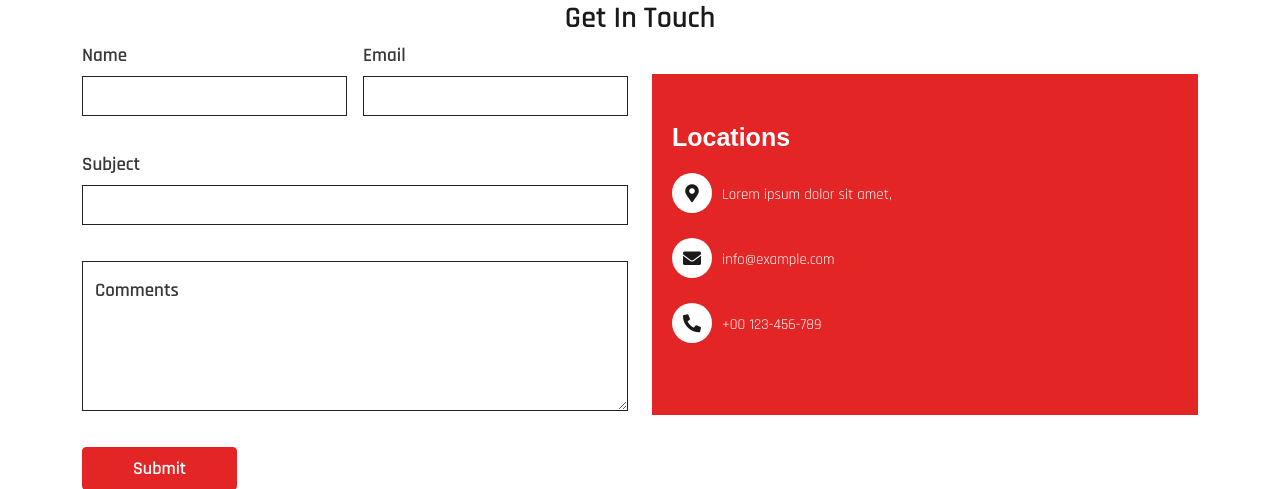
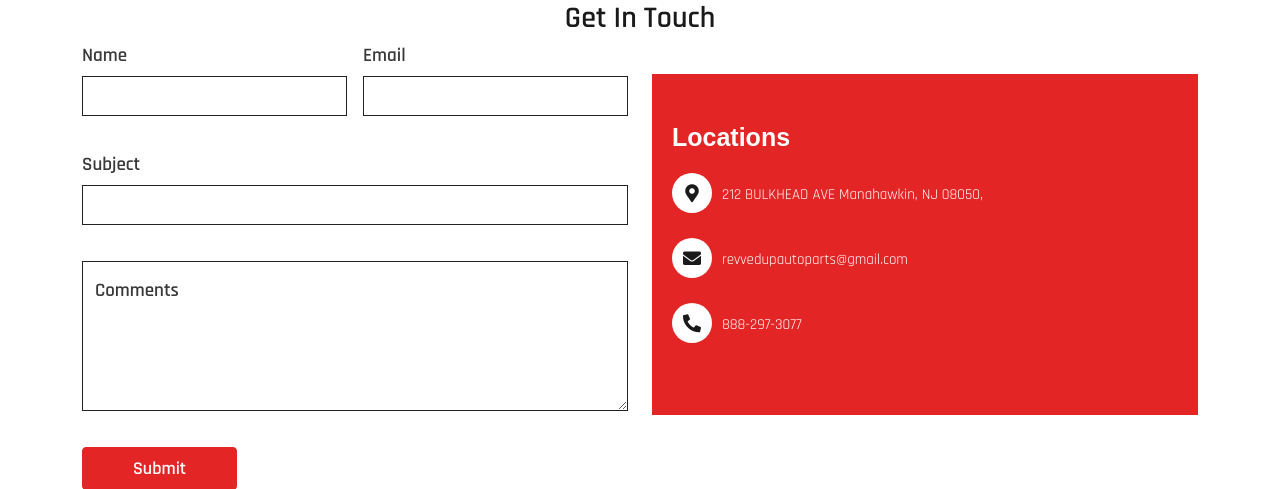
Before and after one commit to devjohnwick8/Revved-Up-Auto-Part, a Laravel app: page /contact-us in a window 1280 px wide. Shown: the part 459-948 px from the top of the page. Run offline with Laravel 8, Linux system fonts and the light colour scheme; some libraries are stand-ins or nearby versions.

Commit message:
Links Updated

```diff
--- a/resources/views/contact-us.blade.php
+++ b/resources/views/contact-us.blade.php
@@ -62,9 +62,9 @@
               <div class="ContactusBg">
                 <span>Locations</span>
                 <ul>
-                  <li><i class="fas fa-map-marker-alt"></i>Lorem ipsum dolor sit amet, </li>
-                  <li><i class="fas fa-envelope"></i> info@example.com</li>
-                  <li><i class="fas fa-phone-alt"></i> +00 123-456-789</li>
+                  <li><i class="fas fa-map-marker-alt"></i> 212 BULKHEAD AVE Manahawkin, NJ 08050, </li>
+                  <li><i class="fas fa-envelope"></i> revvedupautoparts@gmail.com</li>
+                  <li><i class="fas fa-phone-alt"></i> 888-297-3077</li>
                 </ul>
               </div>
             </div>
--- a/resources/views/layouts/footer.blade.php
+++ b/resources/views/layouts/footer.blade.php
@@ -49,9 +49,9 @@
           <h5>Connect With Us</h5>
           <div class="social_icon">
             <ul>
-              <li><a href="javascript:void(0)"><img src="{{asset('images/f.png')}}" class="img-fluid" alt=""></a></li>
-              <li><a href="javascript:void(0)"><img src="{{asset('images/p.png')}}" class="img-fluid" alt=""></a></li>
-              <li><a href="javascript:void(0)"><img src="{{asset('images/i.png')}}" class="img-fluid" alt=""></a></li>
+              <li><a href="https://www.facebook.com/revvedupautoparts" target="_blank"><img src="{{asset('images/f.png')}}" class="img-fluid" alt=""></a></li>
+              <li><a href="https://www.pinterest.com/revvedupautoparts/_saved/" target="_blank"><img src="{{asset('images/p.png')}}" class="img-fluid" alt=""></a></li>
+              <li><a href="https://www.instagram.com/accounts/login/?next=/revvedupautoparts/" target="_blank"><img src="{{asset('images/i.png')}}" class="img-fluid" alt=""></a></li>
             </ul>
           </div>
         </div>
--- a/resources/views/layouts/header.blade.php
+++ b/resources/views/layouts/header.blade.php
@@ -20,7 +20,7 @@
 
                   @if(auth()->check())
                     <li class="dropdown">
-                    <a href="javascript:void(0)"><i class="fas fa-user-tie"></i> {{auth()->user()->first_name}}</a>
+                    <a href="javascript:void(0)"> {{auth()->user()->first_name}}</a>
                       <!-- <a href="#" class="dropdown-toggle" data-toggle="dropdown" role="button" aria-haspopup="true" aria-expanded="false">Dropdown <span class="caret"></span></a> -->
                       <ul class="dropdown-menu">
                         <li><a href="{{route('UI_my_profile')}}">My Profile</a></li>
@@ -38,9 +38,9 @@
               <div class="col-md-4 col-sm-4 col-xs-12">
                 <div class="social_icon">
                   <ul>
-                    <li><a href="javascript:void(0)"><img src="{{asset('images/f.png')}}" class="img-fluid" alt=""></a></li>
-                    <li><a href="javascript:void(0)"><img src="{{asset('images/p.png')}}" class="img-fluid" alt=""></a></li>
-                    <li><a href="javascript:void(0)"><img src="{{asset('images/i.png')}}" class="img-fluid" alt=""></a></li>
+                    <li><a href="https://www.facebook.com/revvedupautoparts" target="_blank"><img src="{{asset('images/f.png')}}" class="img-fluid" alt=""></a></li>
+                    <li><a href="https://www.pinterest.com/revvedupautoparts/_saved/" target="_blank"><img src="{{asset('images/p.png')}}" class="img-fluid" alt=""></a></li>
+                    <li><a href="https://www.instagram.com/accounts/login/?next=/revvedupautoparts/" target="_blank"><img src="{{asset('images/i.png')}}" class="img-fluid" alt=""></a></li>
                   </ul>
                 </div>
               </div>
--- a/resources/views/review.blade.php
+++ b/resources/views/review.blade.php
@@ -89,7 +89,6 @@
                                 </div>
                             </div>
                         </div>
-
                         <div class='form-row row'>
                             <div class='col-md-12 col-sm-12 col-xs-12 form-group '>
                                 <div class="my_re">
```
